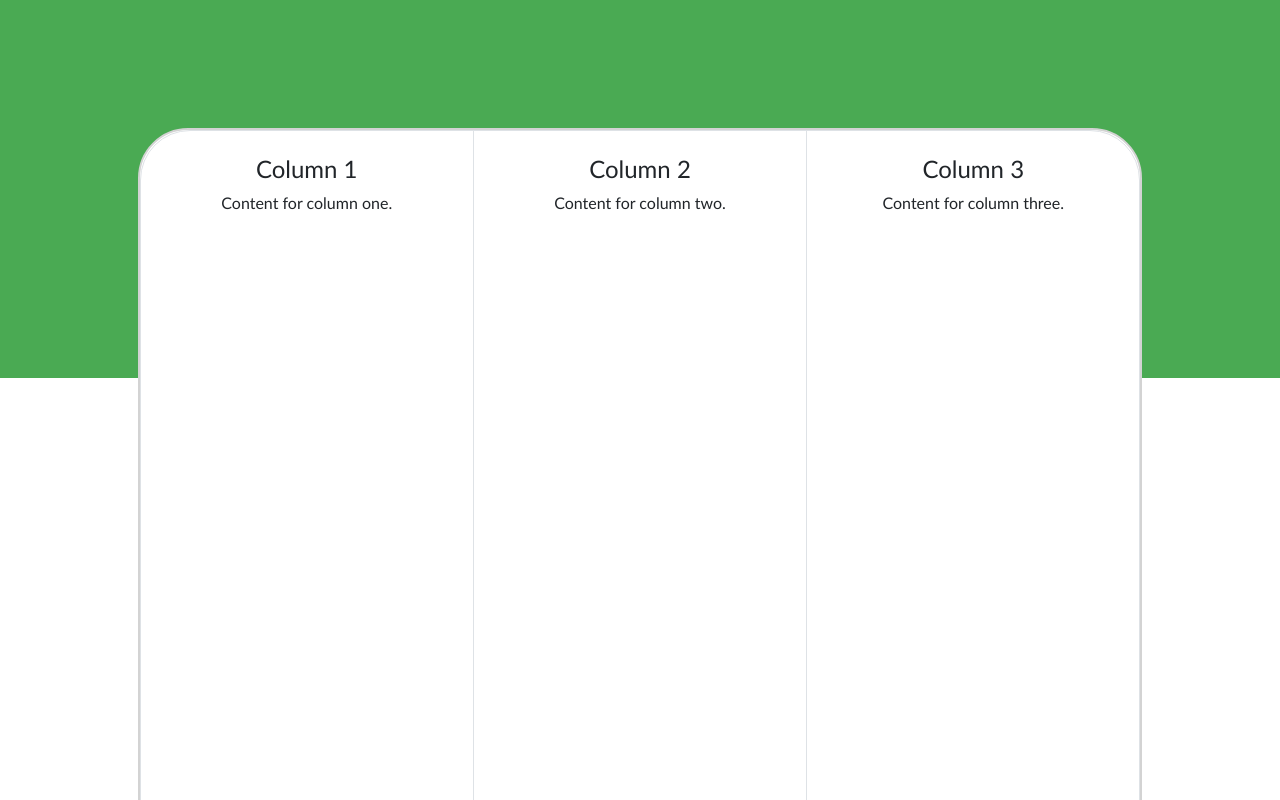
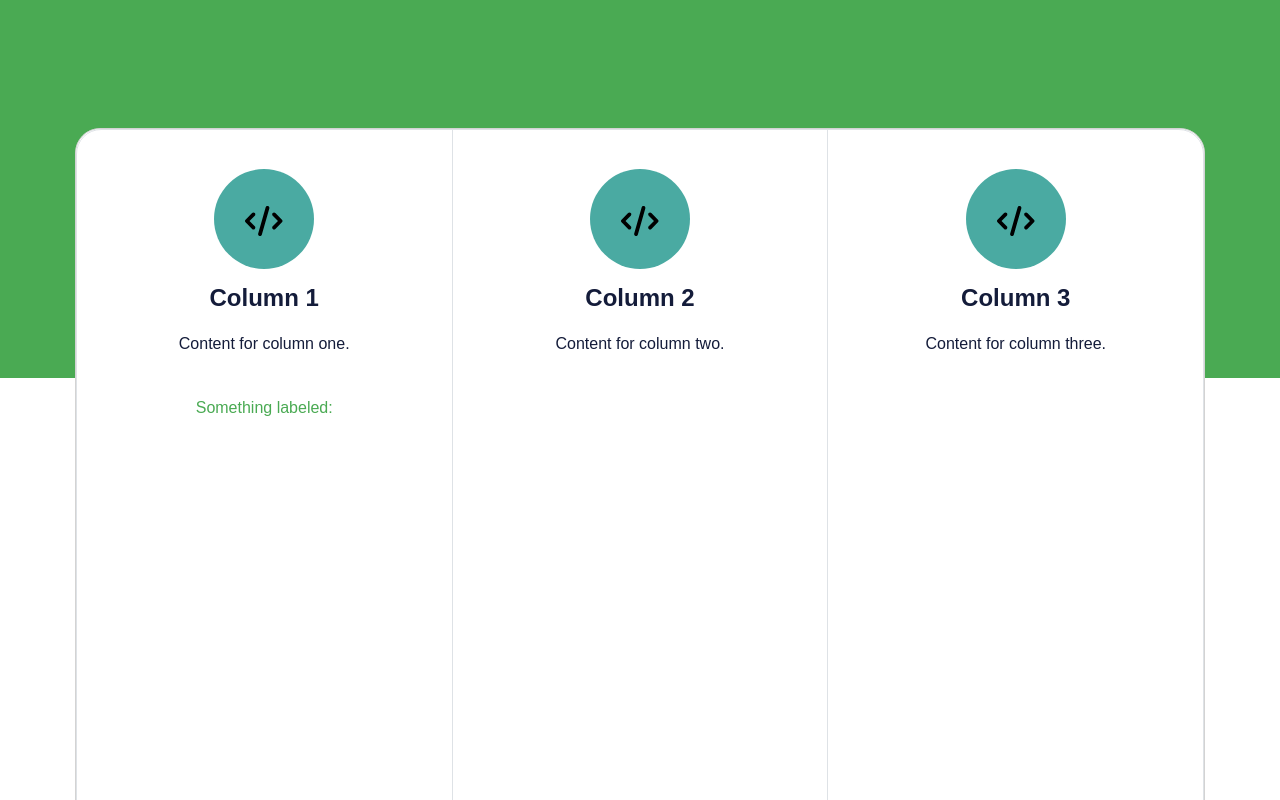
Before and after one commit to Alecay/professional_site, a React (Vite) app in the folder portfolio/: page / in a window 1280 px wide. Shown: the part 1180-1980 px from the top of the page. Built offline with nearby package versions, Linux system fonts and the light colour scheme.

Commit message:
Updated Skills

```diff
--- a/portfolio/src/components/old/SkillIcon.css
+++ b/portfolio/src/components/old/SkillIcon.css
@@ -1,5 +1,4 @@
-.iconContainer
-{
+.iconContainer {
   background-color: white;
   border-radius: 50%;
   text-align: center;
@@ -10,5 +9,5 @@
   margin: 15px 5px;
   transition: ease-in-out 0.5s;
   display: inline-block;
-    padding-top: 12px;
+  /* padding-top: 12px; */
 }
--- a/portfolio/src/components/old/SkillIcon.tsx
+++ b/portfolio/src/components/old/SkillIcon.tsx
@@ -8,12 +8,19 @@ interface Props {
   img?: ReactNode;
   icons?: IconProp[];
   iconStyle?: React.CSSProperties;
+  divStyle?: React.CSSProperties;
 }
 
-export default function SkillIcon({ icon, img, icons, iconStyle }: Props) {
+export default function SkillIcon({
+  icon,
+  img,
+  icons,
+  iconStyle,
+  divStyle,
+}: Props) {
   let getIcons = (icons: IconProp[]) => {
     return (
-      <span>
+      <span style={divStyle}>
         {icons.map((item) => (
           <FontAwesomeIcon icon={item} style={iconStyle}></FontAwesomeIcon>
         ))}
@@ -22,7 +29,7 @@ export default function SkillIcon({ icon, img, icons, iconStyle }: Props) {
   };
 
   return (
-    <div className="iconContainer">
+    <div className="iconContainer" style={divStyle}>
       {img != null ? (
         img
       ) : icon != null ? (
--- a/portfolio/src/components/v1/ModernSkills.module.css
+++ b/portfolio/src/components/v1/ModernSkills.module.css
@@ -13,16 +13,16 @@
 }
 
 .skillsPanel {
-  border-radius: 50px;
-  width: 80%;
+  border-radius: 25px;
+  width: 90%;
   background-color: white;
 
-  border: 2px solid lightgray;
+  border: 1px solid lightgray;
   /* box-shadow: 2px 5px rgba(1, 1, 1, 0.1); */
 }
 
 .skillRow {
-  border-radius: 50px;
+  border-radius: 25px;
   min-height: 1000px;
 }
 
@@ -30,3 +30,21 @@
   height: 100%;
   min-height: 1000px;
 }
+
+.skillTitle {
+  font-family: "eurostile", sans-serif;
+  font-weight: 800;
+  color: #141c3a;
+  margin-bottom: 20px;
+}
+
+.skillSubtitle {
+  font-family: "europa", sans-serif;
+  color: #141c3a;
+  margin-bottom: 40px;
+}
+
+.skillAccentTitle {
+  font-family: "europa", sans-serif;
+  color: #4aaa53;
+}
--- a/portfolio/src/components/v1/ModernSkills.tsx
+++ b/portfolio/src/components/v1/ModernSkills.tsx
@@ -1,5 +1,7 @@
 import { Col, Container, Row } from "react-bootstrap";
 import styles from "./ModernSkills.module.css";
+import SkillIcon from "../old/SkillIcon";
+import { faCode } from "@fortawesome/free-solid-svg-icons";
 
 export default function ModernSkills() {
   return (
@@ -17,20 +19,38 @@ export default function ModernSkills() {
         >
           {/* Column 1 */}
           <Col className={`${styles.skillCol} p-4 border-end`}>
-            <h4>Column 1</h4>
-            <p>Content for column one.</p>
+            <SkillIcon
+              icon={faCode}
+              iconStyle={{ fontSize: "30px" }}
+              divStyle={{ backgroundColor: "#4aaaa2ff", paddingTop: "10px" }}
+            />
+            <h4 className={`${styles.skillTitle}`}>Column 1</h4>
+            <p className={`${styles.skillSubtitle}`}>Content for column one.</p>
+            <p className={`${styles.skillAccentTitle}`}>Something labeled:</p>
           </Col>
 
           {/* Column 2 */}
           <Col className={`${styles.skillCol} p-4 border-end`}>
-            <h4>Column 2</h4>
-            <p>Content for column two.</p>
+            <SkillIcon
+              icon={faCode}
+              iconStyle={{ fontSize: "30px" }}
+              divStyle={{ backgroundColor: "#4aaaa2ff", paddingTop: "10px" }}
+            />
+            <h4 className={`${styles.skillTitle}`}>Column 2</h4>
+            <p className={`${styles.skillSubtitle}`}>Content for column two.</p>
           </Col>
 
           {/* Column 3 */}
           <Col className={`${styles.skillCol} p-4`}>
-            <h4>Column 3</h4>
-            <p>Content for column three.</p>
+            <SkillIcon
+              icon={faCode}
+              iconStyle={{ fontSize: "30px" }}
+              divStyle={{ backgroundColor: "#4aaaa2ff", paddingTop: "10px" }}
+            />
+            <h4 className={`${styles.skillTitle}`}>Column 3</h4>
+            <p className={`${styles.skillSubtitle}`}>
+              Content for column three.
+            </p>
           </Col>
         </Row>
       </Container>
```
Lines whose indentation alone changed are shown as unchanged.
